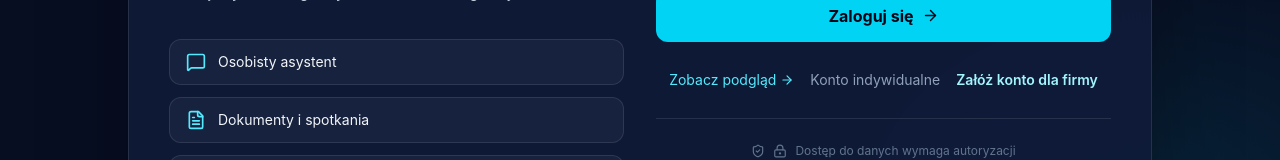
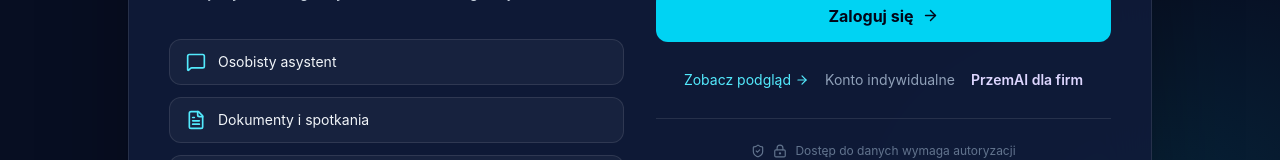
Before and after one commit to szmit5-lgtm/PrzemAI, a Next.js app in the folder frontend/: page /login in a window 1280 px wide. Shown: the part 568-728 px from the top of the page. Built offline with nearby package versions, Linux system fonts and the light colour scheme.

Commit message:
fix(onboarding): always expose company account entry from login with registration-status explanation

```diff
--- a/frontend/src/app/login/page.js
+++ b/frontend/src/app/login/page.js
@@ -51,7 +51,7 @@ export default function LoginPage() {
         <div className="mt-7 flex flex-wrap items-center justify-center gap-4 text-sm text-slate-400">
           <Link href="/preview" className="inline-flex items-center gap-1 text-cyan-300 hover:text-cyan-200">Zobacz podgląd <ArrowRight size={14}/></Link>
           {registrationEnabled && <Link href="/register" className="hover:text-white">Konto indywidualne</Link>}
-          {registrationEnabled && <Link href="/business/register" className="font-semibold text-cyan-200 hover:text-white">Załóż konto dla firmy</Link>}
+          <Link href="/business/register" className="font-semibold text-violet-200 hover:text-white">PrzemAI dla firm</Link>
         </div>
         <div className="mt-7 flex items-center justify-center gap-2 border-t border-white/10 pt-6 text-xs text-slate-500"><ShieldCheck size={14}/><LockKeyhole size={14}/> Dostęp do danych wymaga autoryzacji</div>
       </div>
```
